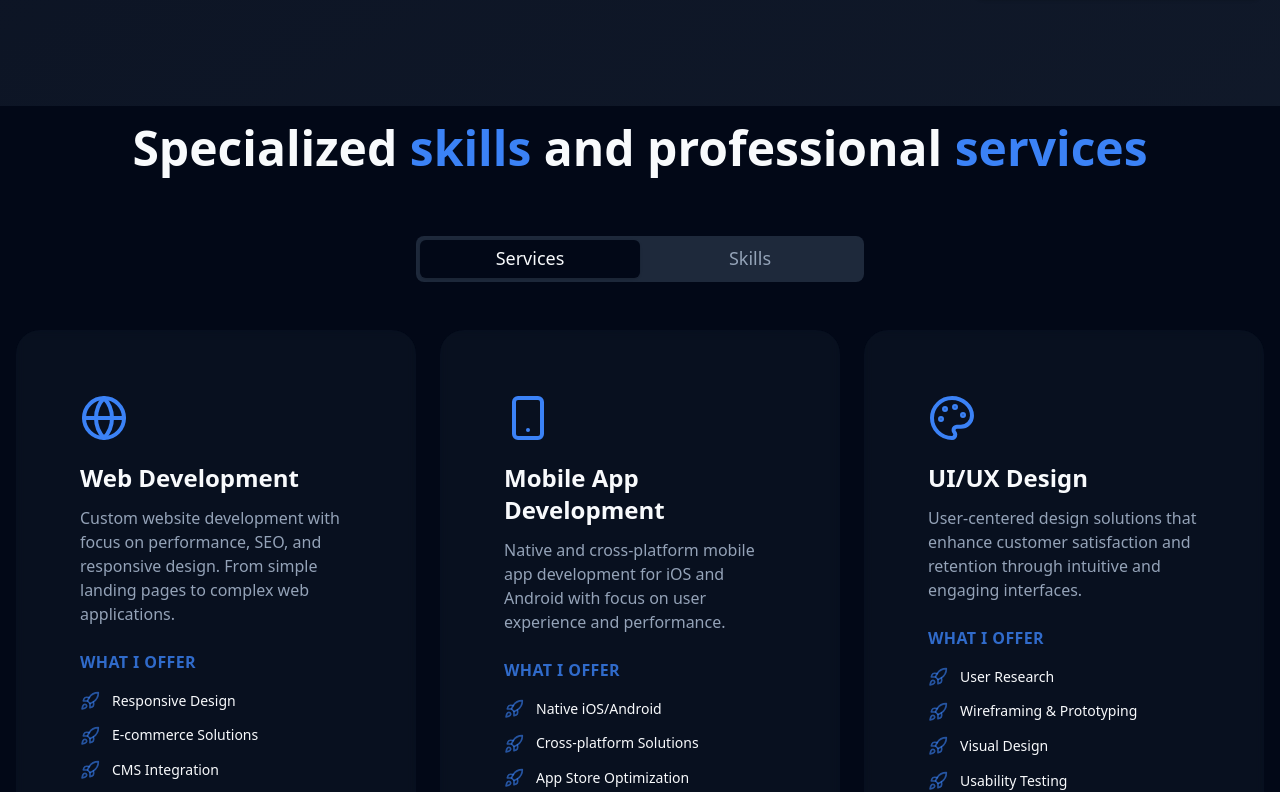
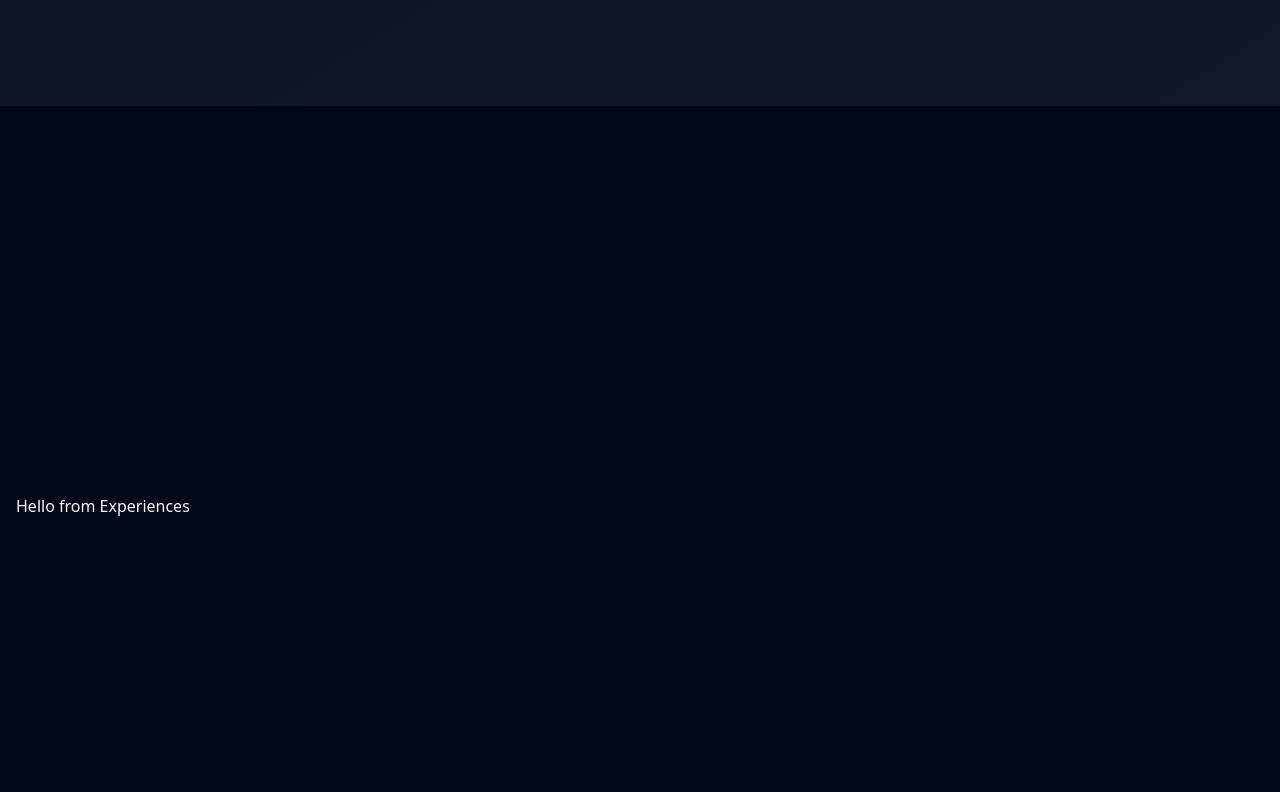
Before and after one commit to teovlt/portfolioFreelance, a React (Vite) app: page / in a window 1280 px wide. Shown: the part 1494-2286 px from the top of the page. Built offline with nearby package versions, Linux system fonts and the light colour scheme.

Commit message:
Separate skills and services into 2 files

```diff
--- a/src/pages/Contact.tsx
+++ b/src/pages/Contact.tsx
@@ -46,7 +46,7 @@ export const Contact = () => {
   }
 
   return (
-    <section className="min-h-screen flex items-center justify-center " id="contact-section">
+    <section className="min-h-screen flex items-center justify-center" id="contact-section">
       <div className="container p-4 sm:p-20">
         <motion.div
           initial={{ opacity: 0, y: 20 }}
--- a/src/pages/Services.tsx
+++ b/src/pages/Services.tsx
@@ -1,12 +1,14 @@
 import { motion } from "framer-motion";
 import { Palette, Globe, Smartphone } from "lucide-react";
-import { Tabs, TabsContent, TabsList, TabsTrigger } from "@/components/ui/tabs";
 import { ServiceCard } from "@/components/ServiceCard";
 import { SkillsMarquee } from "@/components/SkillsMarquee";
 
 export const Services = () => {
   return (
-    <section className="min-h-screen flex items-center justify-center p-4" id="services-section">
+    <section
+      className="min-h-screen flex items-center justify-center p-4 bg-gradient-to-br from-muted/30 to-muted/50"
+      id="services-section"
+    >
       <div className="container">
         <motion.div
           initial={{ opacity: 0, y: 30 }}
@@ -21,34 +23,11 @@ export const Services = () => {
             transition={{ delay: 0.7, duration: 0.7 }}
             className="text-4xl md:text-5xl font-bold "
           >
-            Specialized <span className="text-primary">skills</span> and professional <span className="text-primary">services</span>
+            Let’s build <span className="text-primary">together</span>
           </motion.h2>
         </motion.div>
 
         <motion.div initial={{ opacity: 0 }} whileInView={{ opacity: 1 }} transition={{ duration: 0.5 }} viewport={{ once: true }}>
-          <Tabs defaultValue="services">
-            <TabsList className="grid h-full max-w-md mx-auto grid-cols-2 mb-12 ">
-              <TabsTrigger
-                value="services"
-                className="text-lg border-b-2 border-transparent hover:border-blue-500 transition-colors duration-300"
-              >
-                Services
-              </TabsTrigger>
-              <TabsTrigger
-                value="skills"
-                className="text-lg border-b-2 border-transparent hover:border-blue-500 transition-colors duration-300"
-              >
-                Skills
-              </TabsTrigger>
-            </TabsList>
-
-            {/* Skills Tab Content */}
-            <TabsContent value="skills" className="mt-0">
-              <SkillsMarquee />
-            </TabsContent>
-
-            {/* Services Tab Content */}
-            <TabsContent value="services" className="mt-0">
           <div className="grid grid-cols-1 md:grid-cols-3 gap-6">
             <ServiceCard
               icon={<Globe className="h-12 w-12 text-primary" />}
@@ -72,8 +51,6 @@ export const Services = () => {
               delay={0.3}
             />
           </div>
-            </TabsContent>
-          </Tabs>
         </motion.div>
       </div>
     </section>
--- /dev/null
+++ b/src/pages/Skills.tsx
@@ -0,0 +1,14 @@
+import { SkillsMarquee } from "@/components/SkillsMarquee";
+
+export const Skills = () => {
+  return (
+    <section className="min-h-screen flex items-center justify-center p-4" id="skills-section">
+      <div className="container">
+        <h2 className="text-4xl md:text-5xl font-bold text-center mb-16">
+          Here's what i can <span className="text-primary">do</span>
+        </h2>
+        <SkillsMarquee />
+      </div>
+    </section>
+  );
+};
--- a/src/routes/router.jsx
+++ b/src/routes/router.jsx
@@ -8,6 +8,8 @@ import { Projects } from "@/pages/Projects";
 import { Contact } from "@/pages/Contact";
 import { Navbar } from "@/components/Navbar";
 import { Footer } from "@/components/Footer";
+import { Skills } from "@/pages/Skills";
+import { Experiences } from "@/pages/Experiences";
 
 const RootLayout = () => (
   <>
@@ -34,8 +36,11 @@ export const router = createBrowserRouter([
           <>
             <Home />
             <About />
+            <Experiences />
             <Services />
+            <Skills />
             <Projects />
+            {/* <Testimonials /> */}
             <Contact />
           </>
         ),
```
Lines whose indentation alone changed are shown as unchanged.
